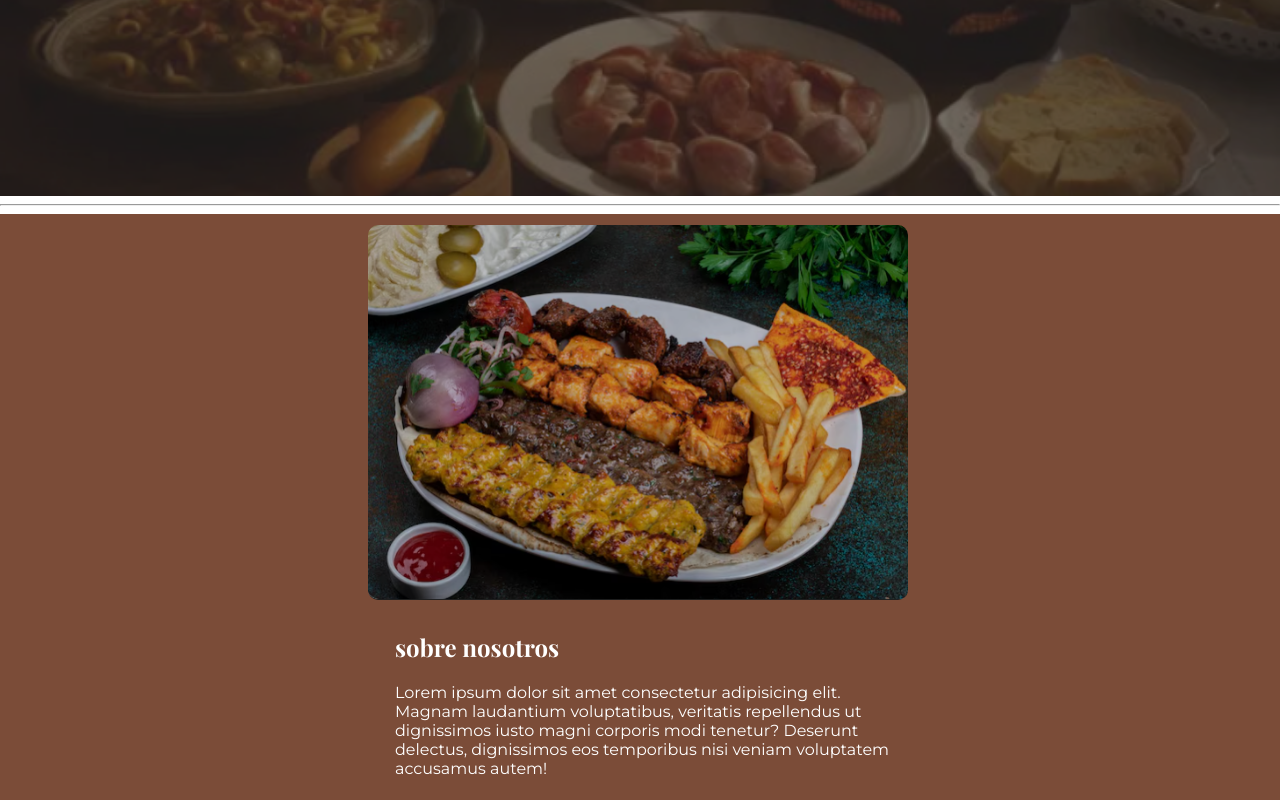
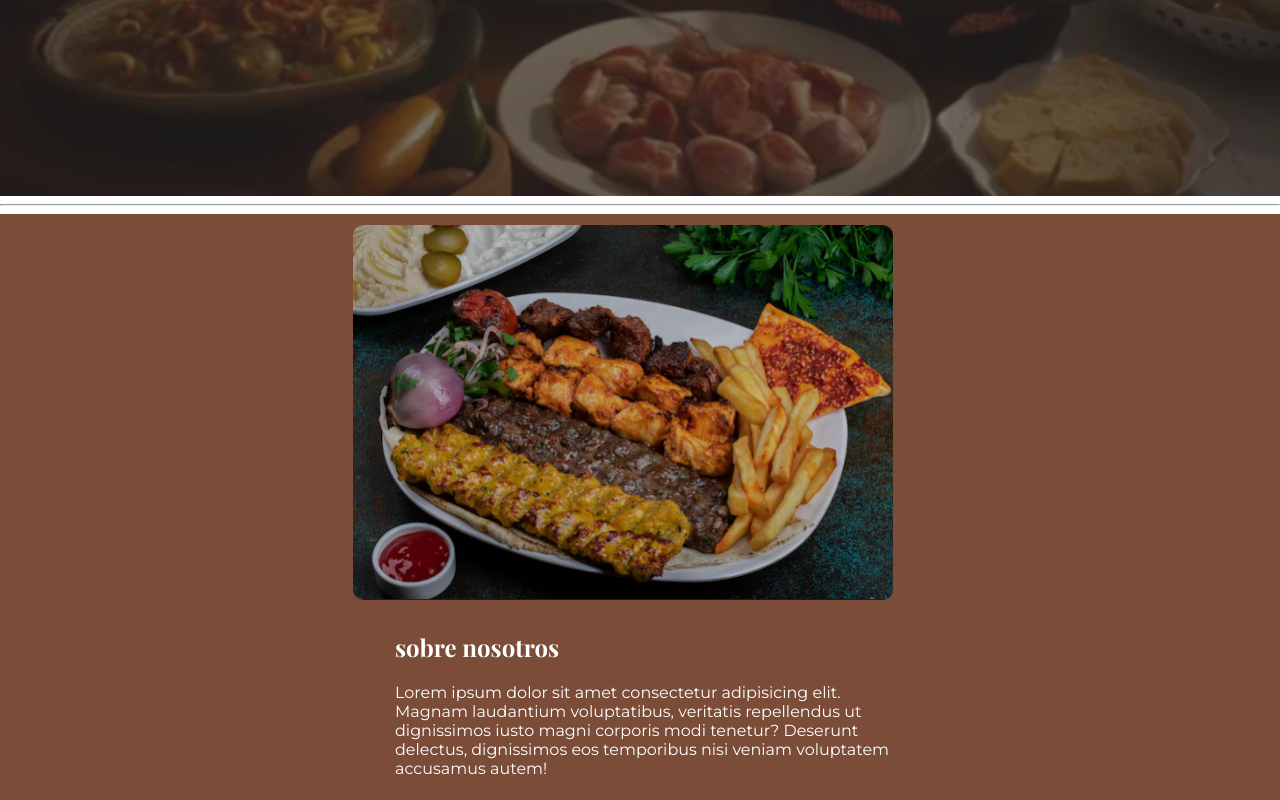
Before and after one commit to flaviopedemonte98-debug/onlinedesigs3, a plain HTML site: page index.html in a window 1280 px wide. Shown: the part 424-1224 px from the top of the page. Drawn offline with nearby package versions, Linux system fonts and the light colour scheme.

Commit message:
Add files via upload

```diff
--- a/styles.css
+++ b/styles.css
@@ -159,7 +159,7 @@ margin: 30px;
     }
 .about-us img {
     position: relative;
-     right: 85px;
+     right: 100px;
 }
     .about-us {
 
```
